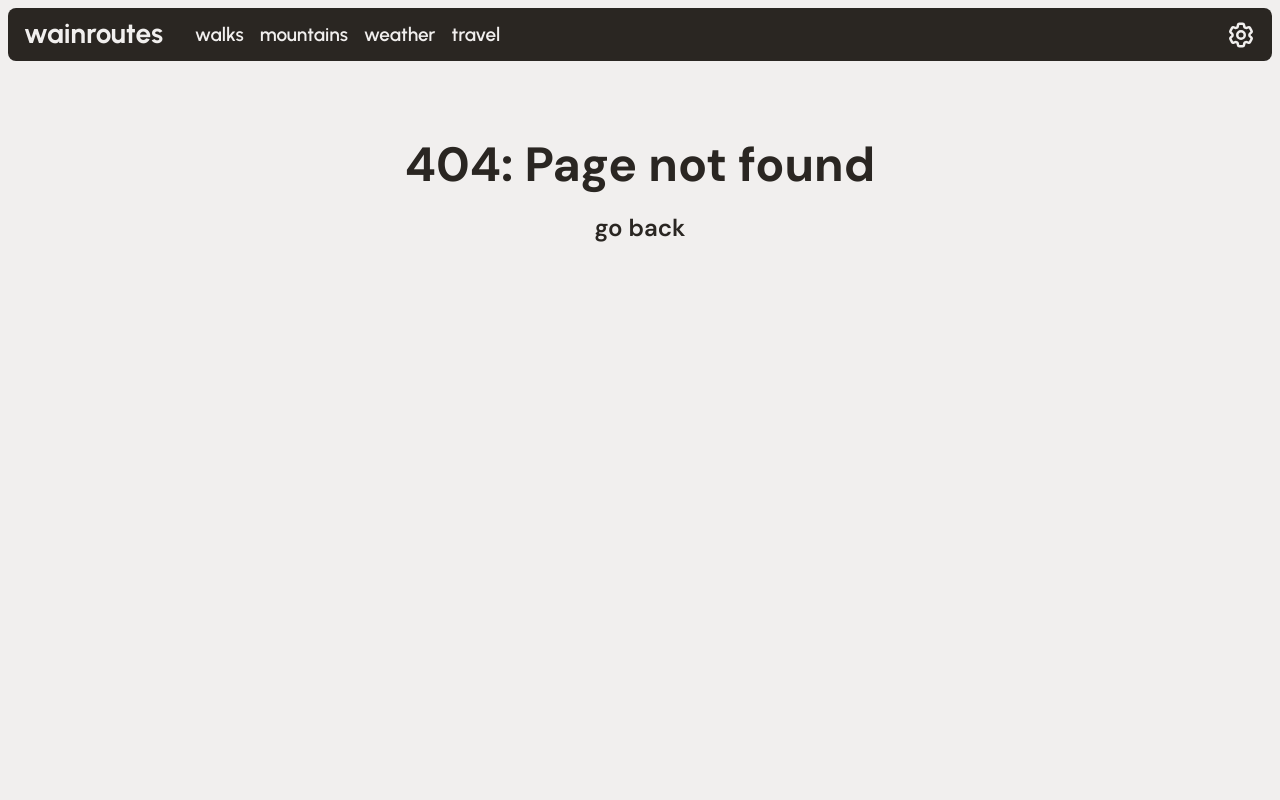
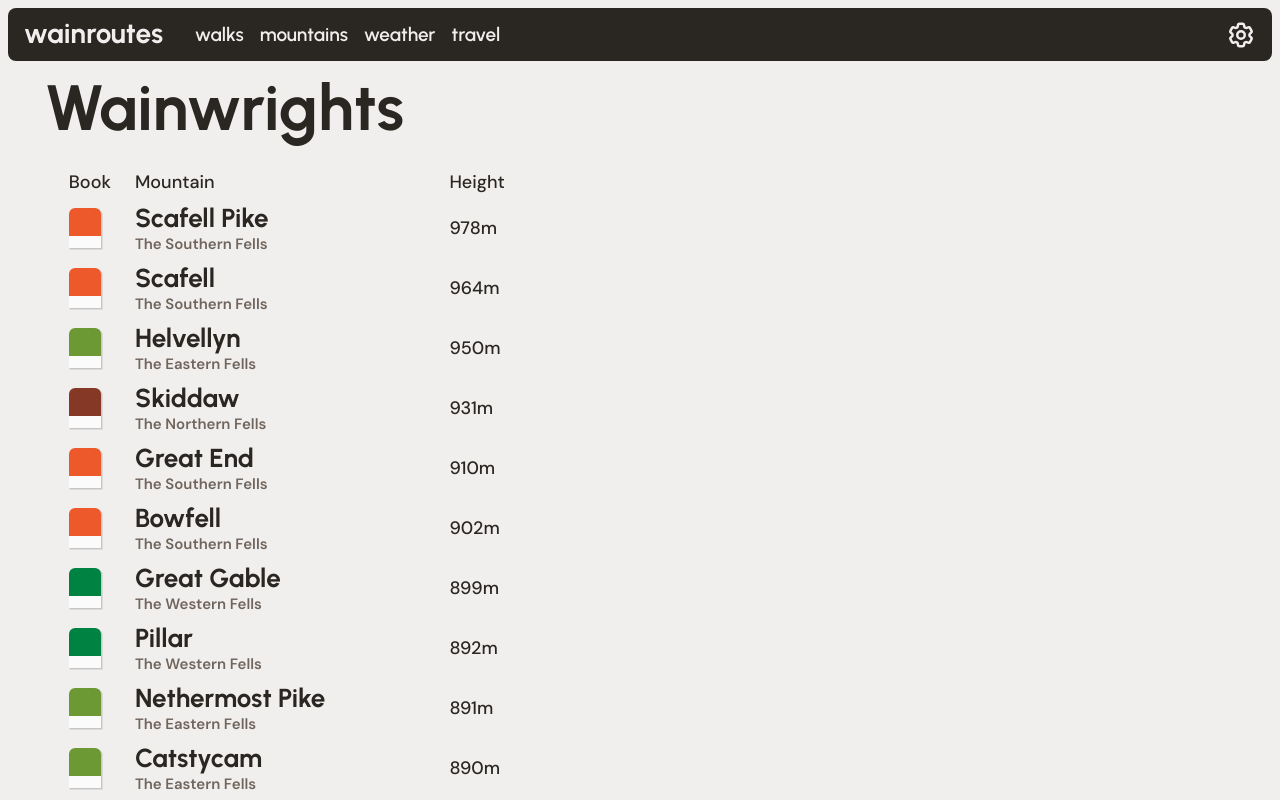
Before and after one commit to joe-cupit/wainroutes, a React (Create React App) app: page /mountains in a window 1280 px wide. Before the commit this address had no page. Shown: the top 800 px of the page. Built offline with nearby package versions, Linux system fonts and the light colour scheme; a web font is replaced by a local one.

Commit message:
Add initial mountains page with table of Wainwrights

```diff
--- a/src/App.css
+++ b/src/App.css
@@ -34,6 +34,11 @@
   grid-template-columns: 1fr 1fr;
 }
 
+.page-title {
+  font-size: var(--fs-1000);
+  font-weight: var(--fw-800);
+  font-family: var(--ff-heading);
+}
 
 .font-cursive {
   font-family: "Caveat", cursive;
--- a/src/App.jsx
+++ b/src/App.jsx
@@ -9,7 +9,8 @@ import { NotFoundPage } from './pages/error/notfound';
 import { HomePage } from './pages/home';
 import { WalksPage } from './pages/WalksPage';
 import { WalkPage } from './pages/WalkPage';
-import HillPage from './pages/HillPage';
+import { HillsPage } from './pages/HillsPage';
+import { HillPage } from './pages/HillPage';
 
 
 export default function App() {
@@ -29,6 +30,7 @@ export default function App() {
         <Route path="/walks/" element={<WalksPage />} />
         <Route path="/walk/:slug" element={<WalkPage />} />
 
+        <Route path="/mountains/" element={<HillsPage />} />
         <Route path="/mountain/:slug" element={<HillPage />} />
 
         <Route path="*" element={<NotFoundPage />} />
--- a/src/pages/HillPage.jsx
+++ b/src/pages/HillPage.jsx
@@ -13,7 +13,7 @@ const titles = {
 }
 
 
-export default function HillPage() {
+export function HillPage() {
   const { slug } = useParams();
 
   const hillData = useHills(slug);
--- /dev/null
+++ b/src/pages/HillsPage.css
@@ -0,0 +1,70 @@
+.hill-page_map-container {
+  width: 500px;
+  aspect-ratio: 1;
+}
+
+
+.hill-page_hill-table {
+  border-spacing: 1.5rem 0.5rem;
+}
+
+.hill-card:hover {
+  color: inherit;
+}
+
+
+.hill-card_book {
+  gap: 0;
+  background: var(--cl-foreground);
+  width: 2rem;
+  height: 2.5rem;
+
+  border-top-left-radius: 0.375rem;
+  border-top-right-radius: 0.375rem;
+  overflow: hidden;
+
+  -webkit-box-shadow: 1px 1px 0 0.5px #c7c7c7;
+  -moz-box-shadow: 1px 1px 0 0.5px #c7c7c7;
+  box-shadow: 1px 1px 0 0.5px #c7c7c7;
+}
+.hill-card_book-bind {
+  height: 70%;
+}
+.hill-card_book-bind[data-book="1"] {
+  background: var(--wain-book-1);
+}
+.hill-card_book-bind[data-book="2"] {
+  background: var(--wain-book-2);
+}
+.hill-card_book-bind[data-book="3"] {
+  background: var(--wain-book-3);
+}
+.hill-card_book-bind[data-book="4"] {
+  background: var(--wain-book-4);
+}
+.hill-card_book-bind[data-book="5"] {
+  background: var(--wain-book-5);
+}
+.hill-card_book-bind[data-book="6"] {
+  background: var(--wain-book-6);
+}
+.hill-card_book-bind[data-book="7"] {
+  background: var(--wain-book-7);
+}
+
+.hill-card_name {
+  gap: 0;
+}
+.hill-card_name h2 {
+  font-size: var(--fs-600);
+  font-weight: var(--fw-800);
+  font-family: var(--ff-heading);
+}
+.hill-card_name h2:hover {
+  color: var(--cl-primary);
+}
+.hill-card_name span {
+  font-size: var(--fs-300);
+  font-weight: var(--fw-600);
+  color: var(--cl-text-light);
+}
--- /dev/null
+++ b/src/pages/HillsPage.jsx
@@ -0,0 +1,64 @@
+import "./HillsPage.css"
+
+import { Link } from "react-router-dom";
+
+import { LakeMap } from "../components/map";
+
+import { useHillMarkers } from "../hooks/useMarkers";
+import { useHills } from "../hooks/useHills";
+
+const titles = {
+  1: "The Eastern Fells", 2: "The Far Eastern Fells", 3: "The Central Fells", 4: "The Southern Fells", 5: "The Northern Fells", 6: "The North Western Fells", 7: "The Western Fells"
+}
+
+
+export function HillsPage() {
+  document.title = "214 Wainwrights | wainroutes";
+
+  const hillMarkers = useHillMarkers();
+  const hillData = Object.values(useHills(null)).sort((a, b) => b.height-a.height);
+  console.log(hillData)
+
+  return (
+    <main className="hill-page grid-group">
+      <h1 className="page-title">Wainwrights</h1>
+
+      {/* <section className="hill-page_map">
+        <div className="hill-page_map-container">
+          <LakeMap mapMarkers={hillMarkers} />
+        </div>
+      </section> */}
+
+      <section className="hill-page_hill-list">
+        <table className="hill-page_hill-table">
+          <thead>
+            <tr>
+              <td>Book</td>
+              <td>Mountain</td>
+              <td>Height</td>
+            </tr>
+          </thead>
+          <tbody>
+            {hillData?.map((hill, index) => {
+              return (
+                <tr key={index} className="hill-card">
+                  <td>
+                    <div className="hill-card_book grid-group">
+                      <div className="hill-card_book-bind" data-book={hill.book}></div>
+                    </div>
+                  </td>
+                  <td className="hill-card_name flex-group flex-column">
+                    <Link to={`/mountain/${hill.slug}`}><h2>{hill.name}</h2></Link>
+                    <span>{titles[hill.book]}</span>
+                  </td>
+                  <td>{hill.height}m</td>
+                </tr>
+              )
+            })}
+          </tbody>
+        </table>
+      </section>
+
+    </main>
+  )
+}
```
Also changed, not shown: src/assets/hillData.json.
